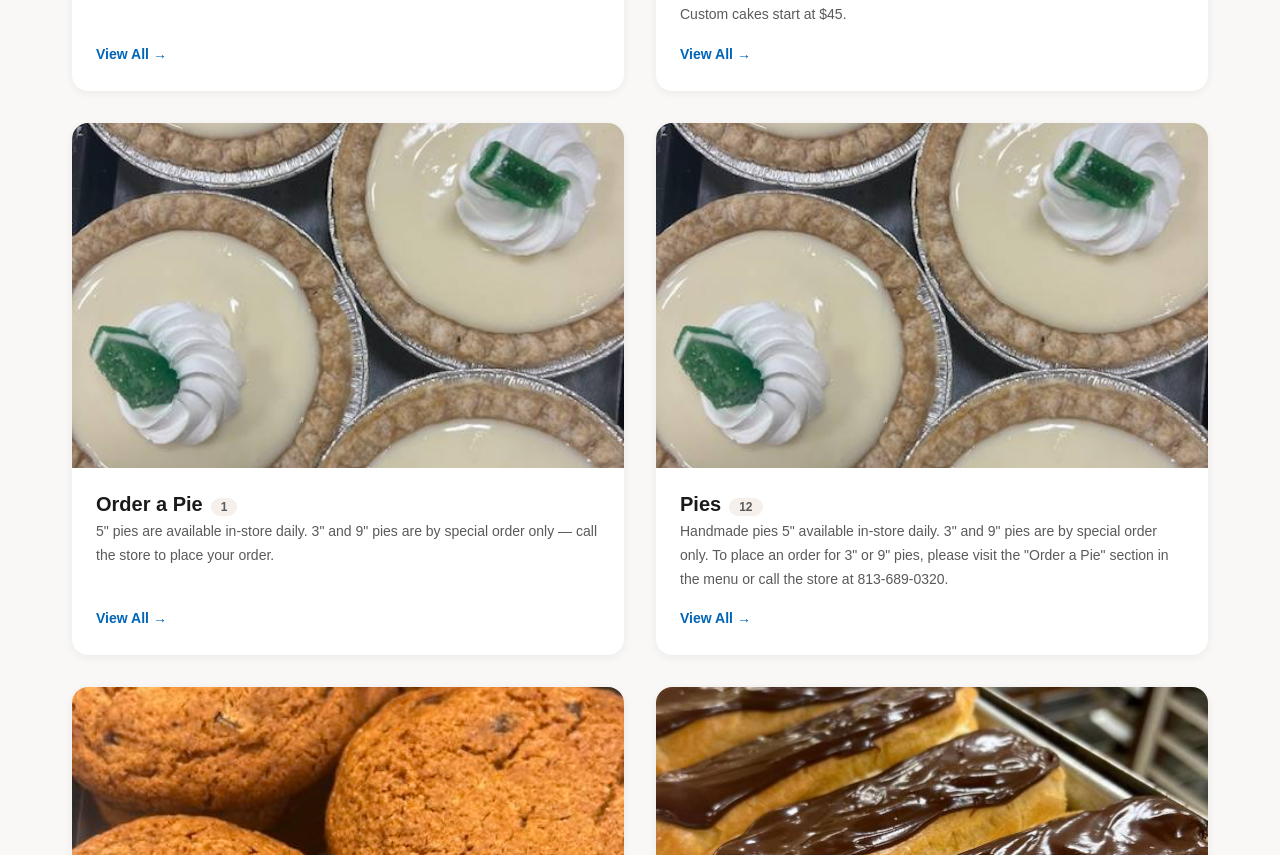
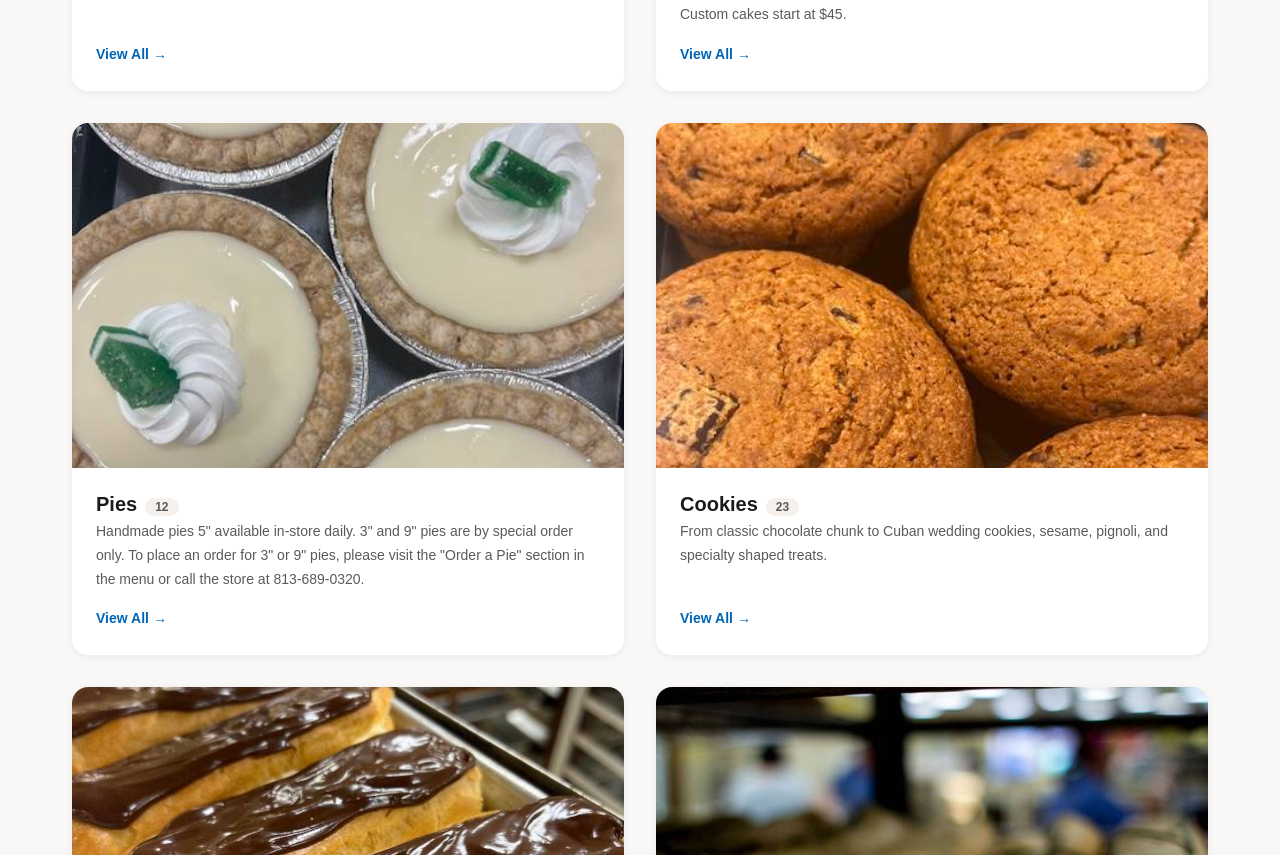
Before and after one commit to webeducationservices-oss/moreno-bakery, a Next.js app: page /menu in a window 1280 px wide. Shown: the part 1867-2722 px from the top of the page. Built offline with nearby package versions, Linux system fonts and the light colour scheme; a web font is replaced by a local one.

Commit message:
Restore app/data/menu.js to version 49fa3ce — no undo that i want is when you open the three dash line section where there is

```diff
--- a/app/data/menu.js
+++ b/app/data/menu.js
@@ -168,15 +168,6 @@ export const BAKERY_CATEGORIES = [
       { name: "Heart Shaped Red Velvet Cake", description: "Heart-shaped red velvet with cream cheese frosting.", image: "/images/food/moreno-bakery-heart-shaped-red-velvet-cake.jpg" },
       { name: "Heart Shaped Vanilla Cake", description: "Classic heart-shaped vanilla cake.", image: "/images/food/moreno-bakery-heart-shaped-vanilla-cake.jpg" },
       { name: "Custom Cake", price: "8\" from $45 · 1/4 sheet $60 · 1/2 sheet $95", description: "Choose your flavor, filling, and decoration. Mix and match from chocolate, coconut, lemon, marble, sponge, vanilla, carrot, red velvet, and more. Call to order.", priceNote: "Full sheet $165 · Fresh fruit & liquor syrups extra", image: "/images/food/moreno-bakery-custom-cake.jpg" },
-    ],
-  },
-  {
-    id: "order-a-pie",
-    name: "Order a Pie",
-    description: "5\" pies are available in-store daily. 3\" and 9\" pies are by special order only — call the store to place your order.",
-    image: "/images/food/moreno-bakery-5in-key-lime-pie.jpg",
-    items: [
-      { name: "Order a 3\" or 9\" Pie", price: "9\" $16.00", description: "Choose from any of our handmade pies in 3\" or 9\" sizes. Call the store at 813-689-0320 to place your special order.", tag: "Special Order", image: "/images/food/moreno-bakery-5in-key-lime-pie.jpg" },
     ],
   },
   {
```
